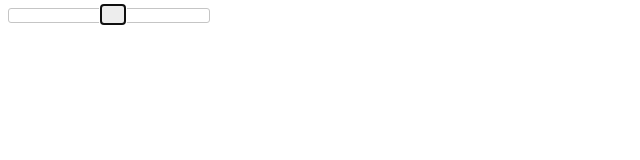
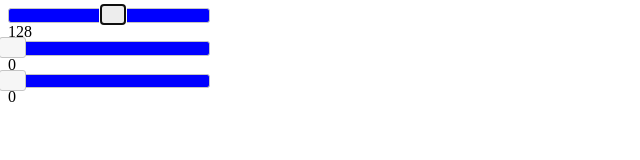
Before and after one commit to chappc/websys-project2, a plain HTML site: page index.html in a window 1280 px wide. Both pictures are taken after a click on the element 109 px from the left and 15 px from the top of the page. Shown: the whole page, without its empty margins (0-640 px from the left). Drawn offline with nearby package versions, Linux system fonts and the light colour scheme.

Commit message:
Made 3 sliders, but there's a problem:
I'm not sure how to give each slider a different color since css affects everything

```diff
--- a/index.html
+++ b/index.html
@@ -19,6 +19,13 @@
 
 
       <div id="sliderRed"></div>
+      <div id="sliderRed-value"></div>
+
+      <div id="sliderGreen"></div>
+      <div id="sliderGreen-value"></div>
+
+      <div id="sliderBlue"></div>
+      <div id="sliderBlue-value"></div>
 
 
 
--- a/scripts.js
+++ b/scripts.js
@@ -1,6 +1,39 @@
 
 $("#sliderRed").slider({
     orientation: "horizontal",
+    min: 0,
     max: 255,
-    min: 0
+    step: 1,
+    slide: function( event, ui ) {
+        $( "#sliderRed-value" ).html( ui.value );
+    }
 });
+
+$("#sliderBlue").slider({
+    orientation: "horizontal",
+    min: 0,
+    max: 255,
+    step: 1,
+    slide: function( event, ui ) {
+        $( "#sliderBlue-value" ).html( ui.value );
+    }
+});
+
+$("#sliderGreen").slider({
+    orientation: "horizontal",
+    min: 0,
+    max: 255,
+    step: 1,
+    slide: function( event, ui ) {
+        $( "#sliderGreen-value" ).html( ui.value );
+    }
+});
+
+$( "#sliderRed-value" ).html(  $('#sliderRed').slider('value') );
+$('.ui-widget-content').css('background','red');
+
+$( "#sliderGreen-value" ).html(  $('#sliderGreen').slider('value') );
+$('.ui-widget-content').css('background','green');
+
+$( "#sliderBlue-value" ).html(  $('#sliderBlue').slider('value') );
+$('.ui-widget-content').css('background','blue');
```
Also changed, not shown: styles.css (line endings or trailing spaces).
